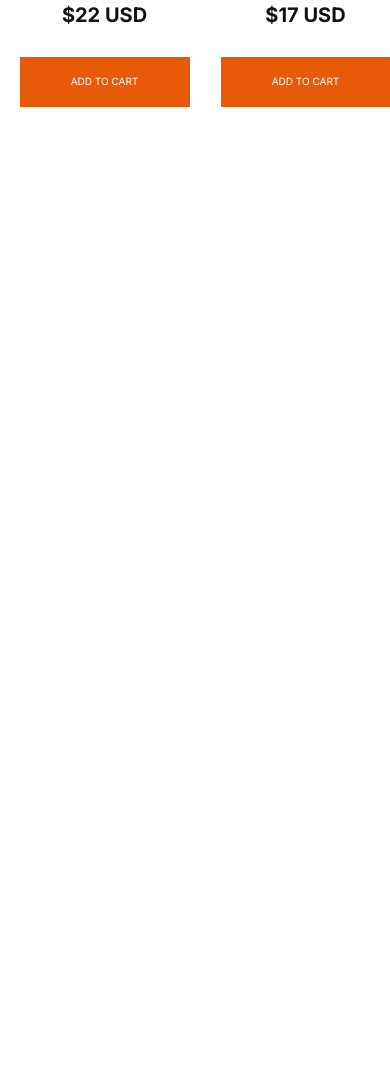
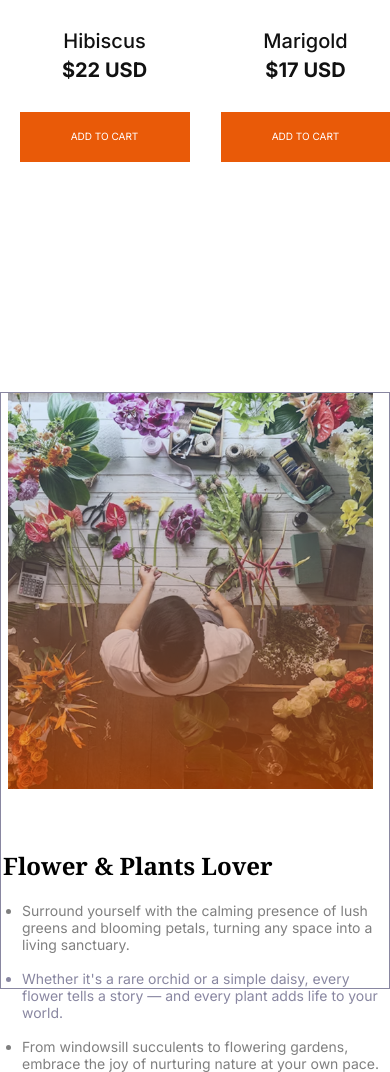
Before and after one commit to hr1971/assignment-2, a plain HTML site: page index.html in a window 390 px wide. Shown: the part 2458-3530 px from the top of the page. Before the commit the page ends 2595 px from the top, so only its background shows below. Drawn offline with Linux system fonts and the light colour scheme.

Commit message:
add plants lover section and its responsive design

```diff
--- a/index.html
+++ b/index.html
@@ -120,6 +120,29 @@
 
         </div>
 
+        <div class="plants-lover-section container">
+
+            <img class="flower-store" src="./assets/flower-store.png" alt="">
+
+            <img class="trust" src="./assets/trusted-badge.png" alt="">
+
+            <div>
+               <h1 class="lover-title font-noto">Flower & Plants Lover</h1>
+
+                <ul class="lover-items font-inter">
+
+                <li>Surround yourself with the calming presence of lush greens and blooming petals, turning any space into a living sanctuary.</li> <br>
+                <li>Whether it's a rare orchid or a simple daisy, every flower tells a story — and every plant adds life to your world.</li> <br>
+                <li>From windowsill succulents to flowering gardens, embrace the joy of nurturing nature at your own pace.</li>
+
+            </ul>
+
+            </div>
+
+
+
+        </div>
+
 
     </main>
     <footer>
--- a/styles/style.css
+++ b/styles/style.css
@@ -137,6 +137,42 @@ main{
     margin-top: 50px;
 }
 
+/* ===plants lover section=== */
+
+.lover-title{
+    font-weight: bold;
+    font-size: 50px;
+    color: #000000;
+    margin-bottom: 20px;
+    margin-top: 30px;
+    margin-left: -50px;
+
+
+}
+.lover-items{
+    font-weight: 400;
+    font-size: 22px;
+    color: #00000080;
+    margin-left: -25px;
+
+}
+.plants-lover-section{
+    display: flex;
+    height: 597px;
+    gap: 30px;
+    margin-top: 200px;
+    border: 1px solid;
+    /* margin-bottom: 133px; */
+
+}
+
+.trust{
+    width: 250px;
+    height: 250px;
+    margin-left: -200px;
+    margin-top: -110px;
+}
+
 
 
 /* ================================Responsive for Mobile device ===================================*/
@@ -192,14 +228,6 @@ main{
     color: #00000080;
 }
 
-
-/* main section */
-main{
-    margin-top: 65px;
-}
-.main{
-    /* text-align: center; */
-}
 .main-description{
     font-weight: 400;
     font-size: 14px;
@@ -227,31 +255,30 @@ main{
 }
 
 .plants-name{
-    /* font-weight: 500; */
     font-size: 20px;
     color: #111111;
     margin-bottom: 5px;
 }
 
 .plants-price{
-    /* font-weight: 700; */
+
     font-size: 20px;
     color: #111111;
     margin-bottom: 30px;
 }
 
 .plants{
-    /* text-align: center; */
+
     color: #111111;
-    /* margin-bottom: 30px; */
+
 }
 .plants img{
-    /* margin-bottom: 30px; */
+
     width:  181px;
-    /* height: 196px; */
+
 }
 .plant-content{
-    /* width: 171px; */
+
     height: 114px;
 
 }
@@ -268,6 +295,48 @@ main{
 
 }
 
+/* ===plants lover section=== */
+.flower-store{
+    width: 365px;
+    height: 396px;
+    margin-right: 10px;
+    margin-left: 17x;
+}
+.lover-title{
+    font-weight: bold;
+    font-size: 24px;
+    color: #000000;
+    width: 361px;
+     margin-right: 15px;
+    margin-left: 10px;
+
+
+
+}
+.lover-items{
+    font-weight: 400;
+    font-size: 14px;
+    color: #00000080;
+    width: 360px;
+    align-items: center;
+    margin-right: 15px;
+    margin-left: 29px;
+
+}
+.plants-lover-section{
+    display: flex;
+    flex-direction: column;
+    align-items: center;
+
+
+}
+
+
+.trust{
+    display: none;
+}
+
+
 
 
 
```
